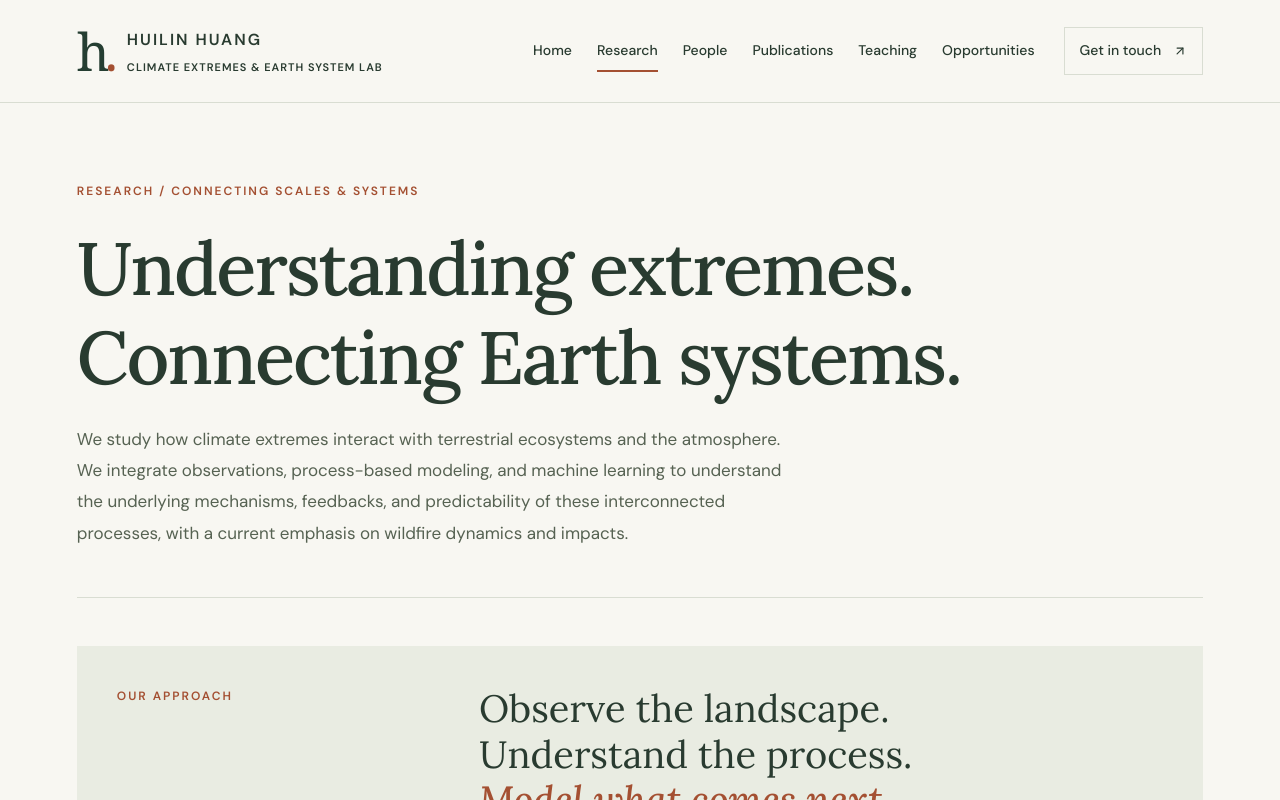
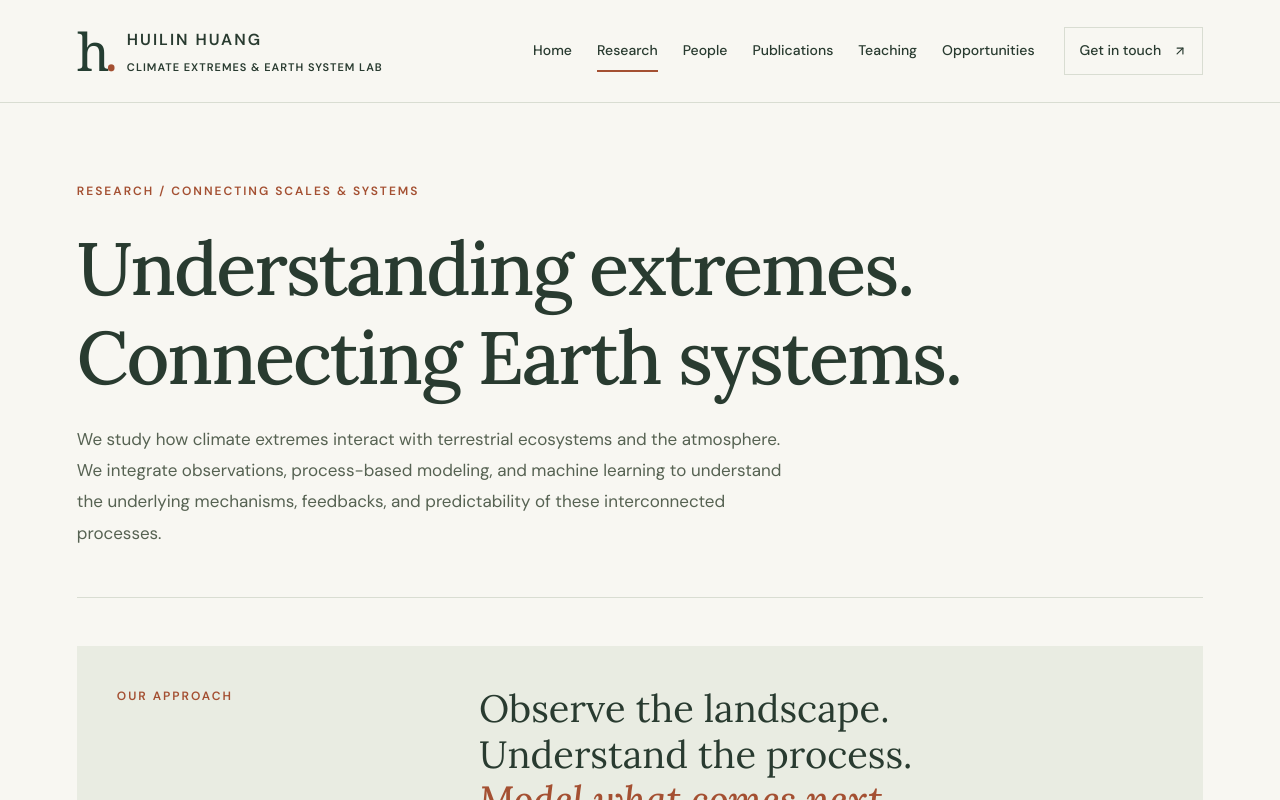
Before and after one commit to LexieChen1/huilin-huang-site, a React (Vite) app: page /research in a window 1280 px wide. Shown: the top 800 px of the page. Built offline with nearby package versions, Linux system fonts and the light colour scheme.

Commit message:
Refine research description in Research.jsx
Removed emphasis on wildfire dynamics and impacts from the research description.

```diff
--- a/src/pages/Research.jsx
+++ b/src/pages/Research.jsx
@@ -16,8 +16,7 @@ export default function Research() {
           We study how climate extremes interact with terrestrial ecosystems and
           the atmosphere. We integrate observations, process-based modeling, and
           machine learning to understand the underlying mechanisms, feedbacks,
-          and predictability of these interconnected processes, with a current
-          emphasis on wildfire dynamics and impacts.
+          and predictability of these interconnected processes.
         </p>
       </header>
       <div className="research-methods">
```
